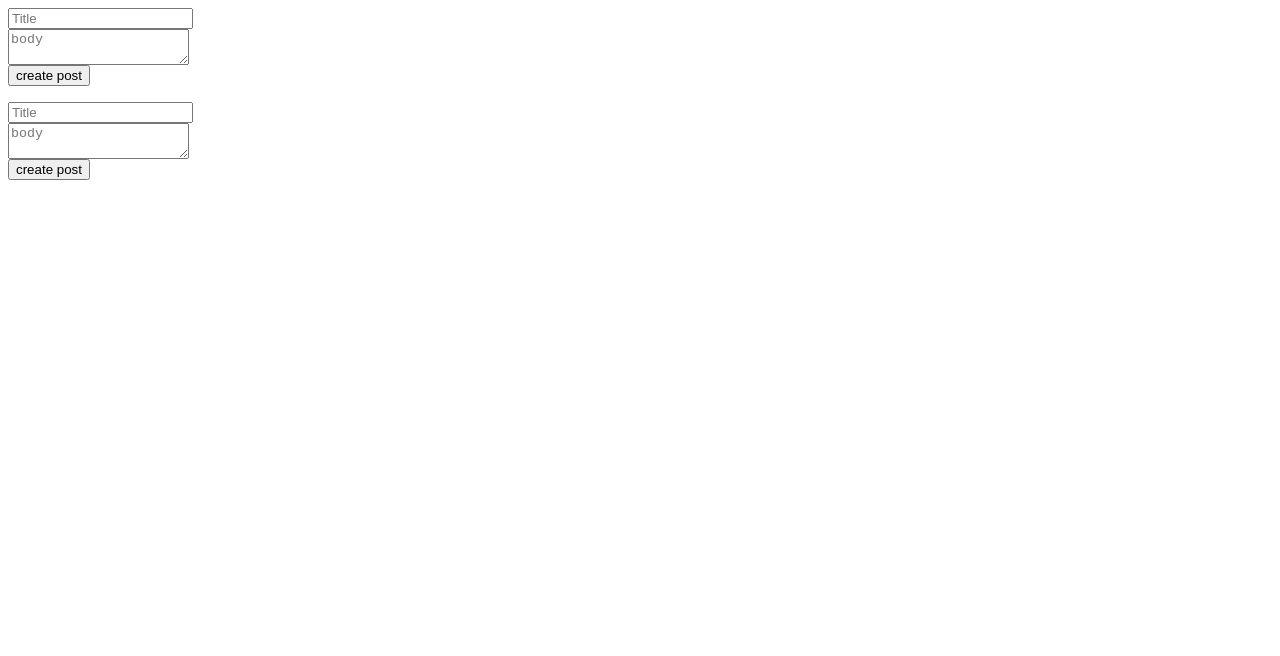
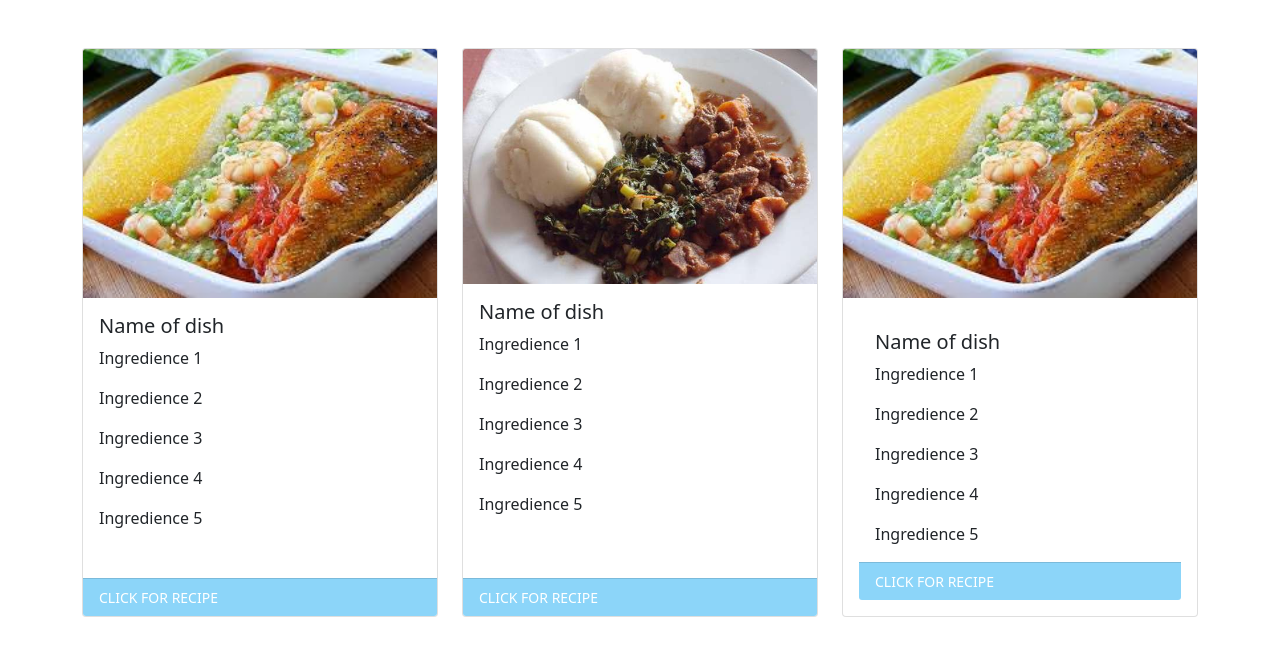
Before and after one commit to Ovuzo/blogsite, a plain HTML site: page test.html in a window 1280 px wide. Drawn offline with nearby package versions, Linux system fonts and the light colour scheme.

Commit message:
updated view

```diff
--- a/test.html
+++ b/test.html
@@ -3,50 +3,69 @@
     <meta charset="UTF-8">
     <meta http-equiv="X-UA-Compatible" content="IE=edge">
     <meta name="viewport" content="width=device-width, initial-scale=1.0">
+    <link rel="stylesheet" href="./css/bootstrap.min.css">
+    <link rel="stylesheet" href="./css/style.css">
     <title>Document</title>
 </head>
 <body>
-    <section class="py-5 bg-primary">
-        <form id="contact-form" class="form">
-          <div class="mb-3">
-            <input type="text"id="title" placeholder="Title">
+    <section class="container mt-5">
+      <div class="row row-cols-1 row-cols-md-3 g-4">
+        <div class="col">
+          <div class="card h-100">
+            <img src="./images/afridish-2.jfif" class="card-img-top" alt="...">
+            <div class="card-body">
+              <h5 class="card-title">Name of dish</h5>
+              <p class="card-text">Ingredience 1</p>
+              <p class="card-text">Ingredience 2</p>
+              <p class="card-text">Ingredience 3</p>
+              <p class="card-text">Ingredience 4</p>
+              <p class="card-text">Ingredience 5</p>
+            </div>
+            <a href="#">
+              <div class="card-footer btn-primary justify-center">
+                <small>CLICK FOR RECIPE</small>
+              </div>
+            </a>
           </div>
-          <div class="mb-3">
-            <textarea id="body" placeholder="body"></textarea>
+        </div>
+        <div class="col">
+          <div class="card h-100">
+            <img src="./images/afridish-5.jpg" class="card-img-top" alt="...">
+            <div class="card-body">
+              <h5 class="card-title">Name of dish</h5>
+              <p class="card-text">Ingredience 1</p>
+              <p class="card-text">Ingredience 2</p>
+              <p class="card-text">Ingredience 3</p>
+              <p class="card-text">Ingredience 4</p>
+              <p class="card-text">Ingredience 5</p>
+            </div>
+            <a href="#">
+              <div class="card-footer btn-primary justify-center">
+                <small>CLICK FOR RECIPE</small>
+              </div>
+            </a>
           </div>
-          <div class="">
-            <button class="btn" type="submit">create post</button>
+        </div>
+        <div class="col">
+          <div class="card h-100">
+            <img src="./images/afridish-2.jfif" class="card-img-top img-fluid" alt="...">
+            <div class="card-body">
+              <div class="card-body">
+                <h5 class="card-title">Name of dish</h5>
+                <p class="card-text">Ingredience 1</p>
+                <p class="card-text">Ingredience 2</p>
+                <p class="card-text">Ingredience 3</p>
+                <p class="card-text">Ingredience 4</p>
+                <p class="card-text">Ingredience 5</p>
+              </div>
+            <a href="#">
+              <div class="card-footer btn-primary justify-center">
+                <small>CLICK FOR RECIPE</small>
+              </div>
+            </a>
           </div>
-        </form>
-      </section>
-    <section>
-        <form id="contact-form" class="form" action="https://reqbin.com/echo/post/form">
-          <div class="mb-3">
-            <label for=" formControlInput" class="form-label"></label>
-            <input type="text" class="form-control" id="title" placeholder="Title">
-          </div>
-          <div class="mb-3">
-            <label for=" formControlInput" class="form-label"></label>
-            <textarea class="form-control1" id="body" placeholder="body"></textarea>
-          </div>
-          <div class="">
-            <button class="btn" type="submit">create post</button>
-          </div>
-        </form>
-      </section>
-      <script src="./js/bootstrap.min.js"></script>
+        </div>
+      </div>
+    </section>
 </body>
-<script src="https://ajax.googleapis.com/ajax/libs/jquery/3.6.0/jquery.min.js"></script>
-<script>
-  var form = document.getElementById('form')
-
-  form.addEventListener('submit', function(e){
-    e.preventDefault()
-    var title = document.getElementById('title').value
-    var body =  document.getElementById('body').body
-    $.post('https://jsonplaceholder.typicode.com/posts', {title:title,body:body}, function(data){
-      console.log(data)
-    })
-  })
-</script>
 </html>
```
